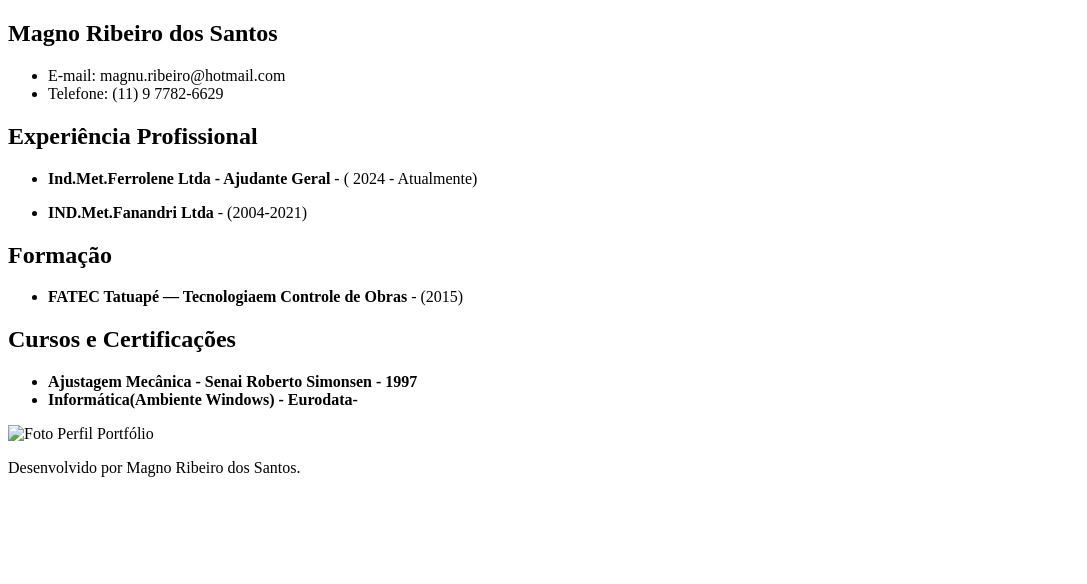
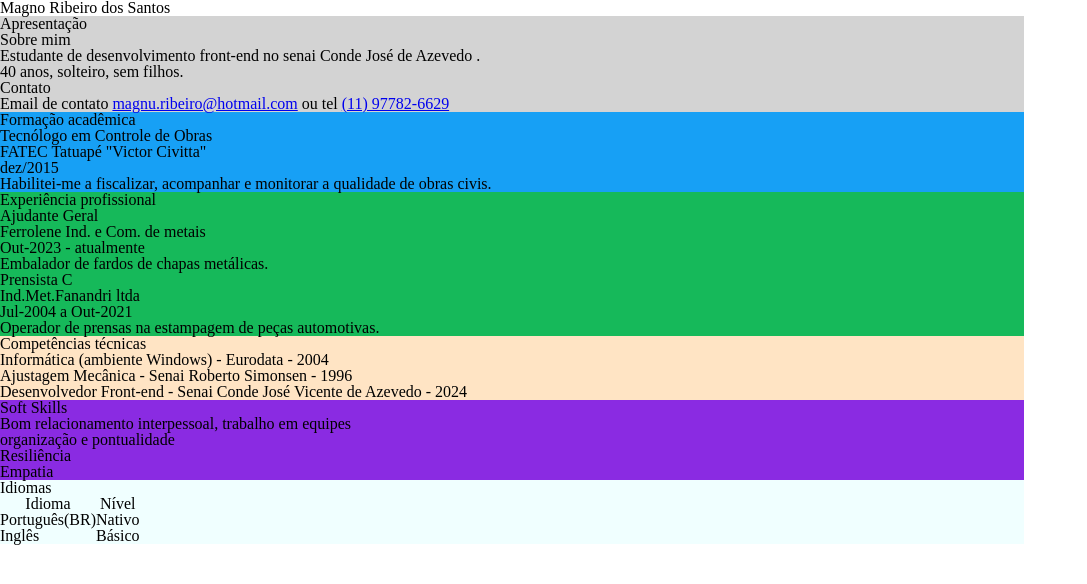
Before and after one commit to magnurds/meu-curriculo, a plain HTML site: page index.html in a window 1280 px wide. Shown: the whole page, without its empty margins (0-1087 px from the left). Drawn offline with Linux system fonts and the light colour scheme.

Commit message:
atualizando curriculo

```diff
--- a/index.html
+++ b/index.html
@@ -1,70 +1,106 @@
 <!DOCTYPE html>
-<html lang="pt-BR">
+<html lang="en">
 <head>
     <meta charset="UTF-8">
     <meta name="viewport" content="width=device-width, initial-scale=1.0">
-
-    <title>curriculum</title>
+    <title>meu curriculo</title>
+    <link rel="stylesheet" type="text/css" href="style.css">
+    <link rel="stylesheet" href="reset.css"
 </head>
 <body>
-
-    <header class="cabecalho">
-        <nav class="cabecalho__menu">
-
-        </nav>
+    <header>
+        <h1>Magno Ribeiro dos Santos</h1>
     </header>
 
-    <main class="apresentacao">
+    <section>
+        <h2>Apresentação</h2>
+        <h3>Sobre mim</h3>
+        <p>Estudante de desenvolvimento front-end no senai Conde José de Azevedo .</p>
+        <p>40 anos, solteiro, sem filhos.</p>
+        <h3>Contato</h3>
+        <p>Email de contato <a href="magnu.ribeiro@hotmail.com">magnu.ribeiro@hotmail.com</a> ou tel <a href="tel:+5511977826629">(11) 97782-6629</a>
+    </section>
 
-        <section class="apresentacao__conteudo">
-            <h1 class="apresentacao__conteudo__titulo"> <strong class="titulo-destaque">Magno Ribeiro dos Santos</strong></h1>
+    <section id="formacaoAcademica">
+        <h2 class="formacao">Formação acadêmica</h2>
 
-            <ul>
-                <li>E-mail: magnu.ribeiro@hotmail.com</li>
-                <li>Telefone: (11) 9 7782-6629</li>
-              </ul>
+        <div>
+            <h3>Tecnólogo em Controle de Obras</h3>
+            <p>FATEC Tatuapé "Victor Civitta" </p>
+            <p>dez/2015</p>
+            <p>Habilitei-me a fiscalizar, acompanhar e monitorar a qualidade de obras civis.</p>
+        </div>
 
-              <h1 class="apresentacao__conteudo__titulo"><strong class="titulo-destaque">Experiência Profissional</strong></h1>
+     </section>
 
-              <ul>
-                  <li><strong>Ind.Met.Ferrolene Ltda - Ajudante Geral </strong> - ( 2024 - Atualmente)</li>
+    <section id="apresentacao">
+        <h2>Experiência profissional</h2>
 
-                </ul>
-            <ul>
-                <li> <strong>IND.Met.Fanandri Ltda</strong> - (2004-2021) </li>
+        <h3>Ajudante Geral</h3>
+        <p>Ferrolene Ind. e Com. de metais</p>
+        <p>Out-2023 - atualmente</p>
+        <p>Embalador de fardos de chapas metálicas.</p>
 
-              </ul>
+        <h3>Prensista C</h3>
+        <p>Ind.Met.Fanandri ltda</p>
+        <p>Jul-2004 a Out-2021 </p>
+        <p>Operador de prensas na estampagem de peças automotivas.</p>
 
-            <h1 class="apresentacao__conteudo__titulo"> <strong class="titulo-destaque">Formação</strong></h1>
+    </section >
 
-              <ul>
-                  <li><strong>FATEC Tatuapé — Tecnologiaem Controle de Obras</strong> - (2015)</li>
+    <section id="competenciasTecnicas" >
+        <h2>Competências técnicas</h2>
 
-               </ul>
+        <ul>
+            <li>Informática (ambiente Windows) - Eurodata - 2004</li>
+            <li>Ajustagem Mecânica - Senai Roberto Simonsen - 1996</li>
+            <li>Desenvolvedor Front-end - Senai Conde José Vicente de Azevedo - 2024</li>
 
-            <h1 class="apresentacao__conteudo__titulo"> <strong class="titulo-destaque"> Cursos e Certificações</strong></h1>
+        </ul>
+    </section>
 
-                  <ul>
-                      <li> <strong>Ajustagem Mecânica - Senai Roberto Simonsen - 1997</strong></li>
-                      <li> <strong>Informática(Ambiente Windows) - Eurodata- </strong></li>
+    <section id="softSkills">
+        <h2>Soft Skills</h2>
 
-                    </ul>
+        <ul>
+            <li>Bom relacionamento interpessoal, trabalho em equipes</li>
+            <li>organização e pontualidade</li>
+            <li>Resiliência </li>
+            <li>Empatia</li>
 
-        </section>
+        </ul>
+    </section>
 
-        <img src="/ALURA/Assets/curriculum.png" alt="Foto Perfil Portfólio" class="imagem__curriculum">
+    <section id="idiomas">
+        <h2>Idiomas</h2>
 
-    </main>
+        <table>
 
+            <tr> <!-- tr: table row (linha de tabela) -->
+                <th> <!-- th: table heading (título de [campo de] tabela) -->
+                    Idioma
+                </th>
+                <th>
+                    Nível
+                </th>
+            </tr>
 
-    <footer class="rodape">
+            <tr>
+                <td>Português(BR)</td> <!-- td: table data (dado de tabela) -->
+                <td>Nativo</td>
+            </tr>
 
-        <p>Desenvolvido por Magno Ribeiro dos Santos.</p>
+            <tr>
+                <td>Inglês</td>
+                <td>Básico</td>
+            </tr>
 
-    </footer>
-
+                    </table>
+    </section>
 </body>
 </html>
 </head>
 <body>
-    <header>
+
+</body>
+</html>
--- /dev/null
+++ b/reset.css
@@ -0,0 +1,48 @@
+/* http://meyerweb.com/eric/tools/css/reset/
+   v2.0 | 20110126
+   License: none (public domain)
+*/
+
+html, body, div, span, applet, object, iframe,
+h1, h2, h3, h4, h5, h6, p, blockquote, pre,
+a, abbr, acronym, address, big, cite, code,
+del, dfn, em, img, ins, kbd, q, s, samp,
+small, strike, strong, sub, sup, tt, var,
+b, u, i, center,
+dl, dt, dd, ol, ul, li,
+fieldset, form, label, legend,
+table, caption, tbody, tfoot, thead, tr, th, td,
+article, aside, canvas, details, embed,
+figure, figcaption, footer, header, hgroup,
+menu, nav, output, ruby, section, summary,
+time, mark, audio, video {
+	margin: 0;
+	padding: 0;
+	border: 0;
+	font-size: 100%;
+	font: inherit;
+	vertical-align: baseline;
+}
+/* HTML5 display-role reset for older browsers */
+article, aside, details, figcaption, figure,
+footer, header, hgroup, menu, nav, section {
+	display: block;
+}
+body {
+	line-height: 1;
+}
+ol, ul {
+	list-style: none;
+}
+blockquote, q {
+	quotes: none;
+}
+blockquote:before, blockquote:after,
+q:before, q:after {
+	content: '';
+	content: none;
+}
+table {
+	border-collapse: collapse;
+	border-spacing: 0;
+}
--- /dev/null
+++ b/style.css
@@ -0,0 +1,37 @@
+body {
+    width: 80vw; /* 90vw: 90% da viewport width */
+    margin: auto; /* margem com ajuste automático */
+    font-size: 20px; /* o padrão é 16px */
+}
+
+section {
+    background-color: lightgrey;
+    padding: 40px; /* preenchimento [interno] */
+}
+
+section#apresentacao {
+    background-color: rgb(22, 185, 90);
+}
+
+section#formacaoAcademica {
+    background-color: rgb(23, 160, 245);
+}
+
+section#experienciaProfissional {
+    background-color: aquamarine;
+}
+.titilo-secao {
+    text-transform: uppercase;
+    font-family: Georgia, 'Times New Roman', Times, serif;
+}
+section#competenciasTecnicas {
+    background-color: bisque;
+}
+
+section#softSkills {
+    background-color: blueviolet;
+}
+
+section#idiomas {
+    background-color: azure;
+}
```
